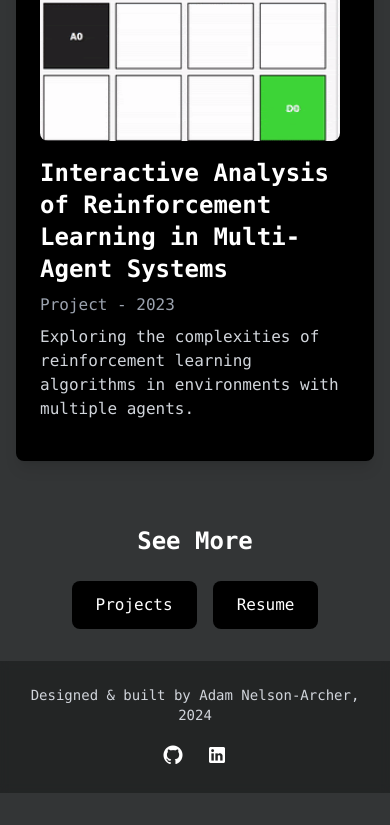
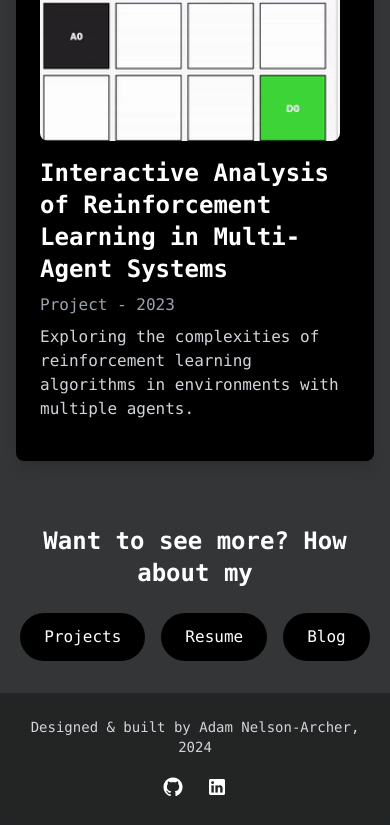
Before and after one commit to adamnelsonarcher/adamnelsonarcher.com, a Next.js app: page / in a window 390 px wide. Shown: the part 2472-3297 px from the top of the page. Before the commit the page ends 3265 px from the top, so only its background shows below. Built offline with nearby package versions, Linux system fonts and the light colour scheme.

Commit message:
added footer title page fade

```diff
--- a/app/page.tsx
+++ b/app/page.tsx
@@ -6,16 +6,40 @@ import StarryBackground from "@/components/ui/starry-background";
 import Layout from "@/components/layout";
 import Link from "next/link";
 import Image from "next/image";
-import { useEffect, useState } from "react";
+import { useEffect, useState, useRef } from "react";
 import PulsatingButton from "@/components/ui/pulsating-button";
 
 export default function Home() {
   const [scrollY, setScrollY] = useState(0);
+  const [isVisible, setIsVisible] = useState(false);
+  const ctaRef = useRef<HTMLDivElement>(null);
 
   useEffect(() => {
     const handleScroll = () => setScrollY(window.scrollY);
     window.addEventListener("scroll", handleScroll);
     return () => window.removeEventListener("scroll", handleScroll);
+  }, []);
+
+  useEffect(() => {
+    const observer = new IntersectionObserver(
+      ([entry]) => {
+        if (entry.isIntersecting) {
+          setIsVisible(true);
+          observer.unobserve(entry.target);
+        }
+      },
+      { threshold: 0.1 }
+    );
+
+    if (ctaRef.current) {
+      observer.observe(ctaRef.current);
+    }
+
+    return () => {
+      if (ctaRef.current) {
+        observer.unobserve(ctaRef.current);
+      }
+    };
   }, []);
 
   const opacity = Math.max(0, 1 - scrollY / 800);
@@ -135,23 +159,35 @@ export default function Home() {
           </div>
         </section>
 
-        <section id="cta" className="py-8 md:py-16 w-full max-w-4xl text-center">
-          <FadeText
-            text="See More"
-            className="text-2xl md:text-3xl font-bold mb-6 inline-block"
-            direction="up"
-          />
-          <div className="flex justify-center space-x-4">
-            <Link href="/projects">
-              <button className="bg-black text-white px-6 py-3 rounded-lg transition-transform duration-300 ease-in-out hover:scale-105">
-                Projects
-              </button>
-            </Link>
-            <Link href="/resume">
-              <button className="bg-black text-white px-6 py-3 rounded-lg transition-transform duration-300 ease-in-out hover:scale-105">
-                Resume
-              </button>
-            </Link>
+        <section
+          id="cta"
+          className="py-8 md:py-16 w-full max-w-4xl text-center relative z-10"
+          ref={ctaRef}
+        >
+          <div
+            className={`transition-opacity ${
+              isVisible ? 'opacity-100' : 'opacity-0'
+            }`}
+            style={{ transitionDuration: '4500ms' }} // Adjust this value as needed
+          >
+            <h2 className="text-2xl md:text-3xl font-bold mb-6">Want to see more? How about my</h2>
+            <div className="flex justify-center space-x-4">
+              <Link href="/projects" passHref>
+                <span className="inline-block bg-black text-white px-6 py-3 rounded-full transition-transform duration-300 ease-in-out hover:scale-105 cursor-pointer">
+                  Projects
+                </span>
+              </Link>
+              <Link href="/resume" passHref>
+                <span className="inline-block bg-black text-white px-6 py-3 rounded-full transition-transform duration-300 ease-in-out hover:scale-105 cursor-pointer">
+                  Resume
+                </span>
+              </Link>
+              <Link href="/blog" passHref>
+                <span className="inline-block bg-black text-white px-6 py-3 rounded-full transition-transform duration-300 ease-in-out hover:scale-105 cursor-pointer">
+                  Blog
+                </span>
+              </Link>
+            </div>
           </div>
         </section>
       </div>
```
